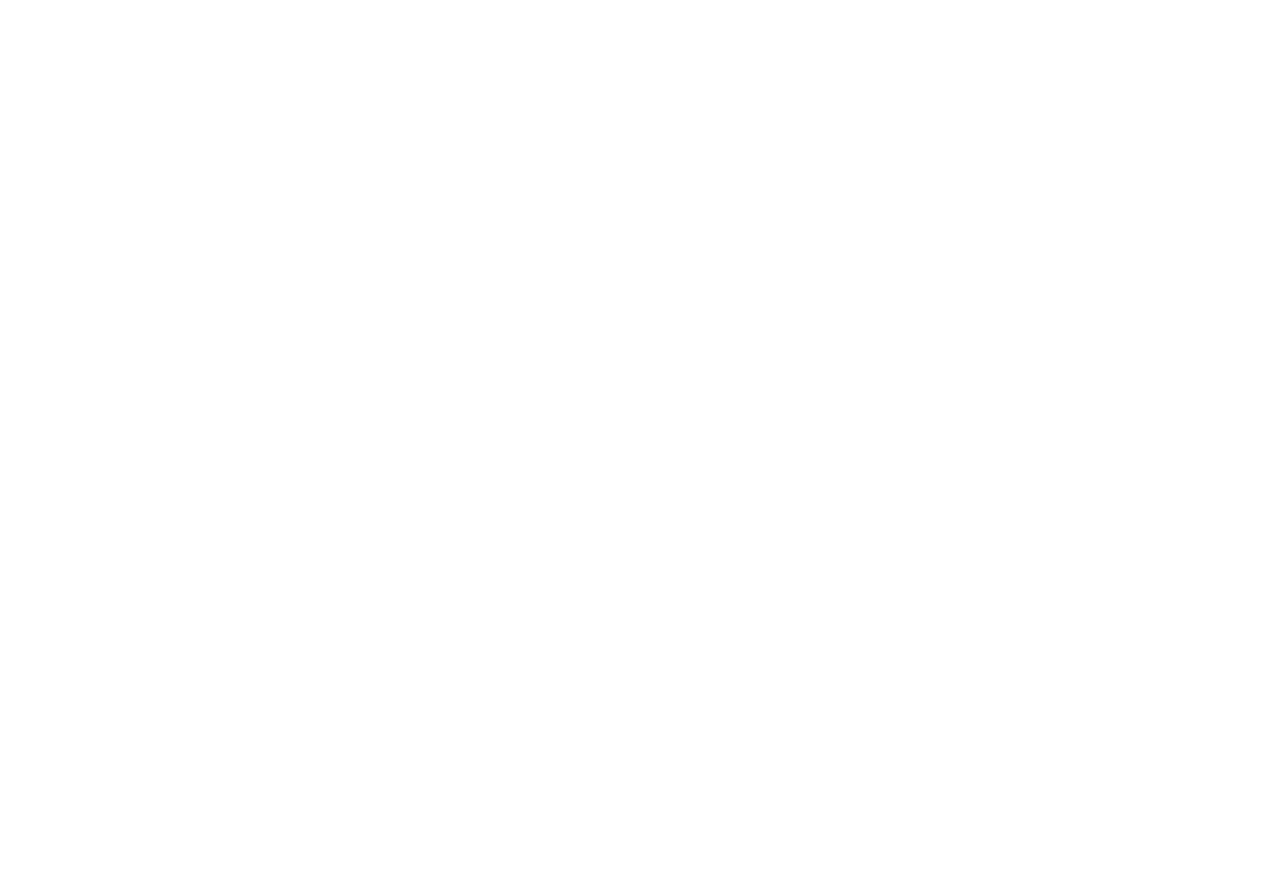
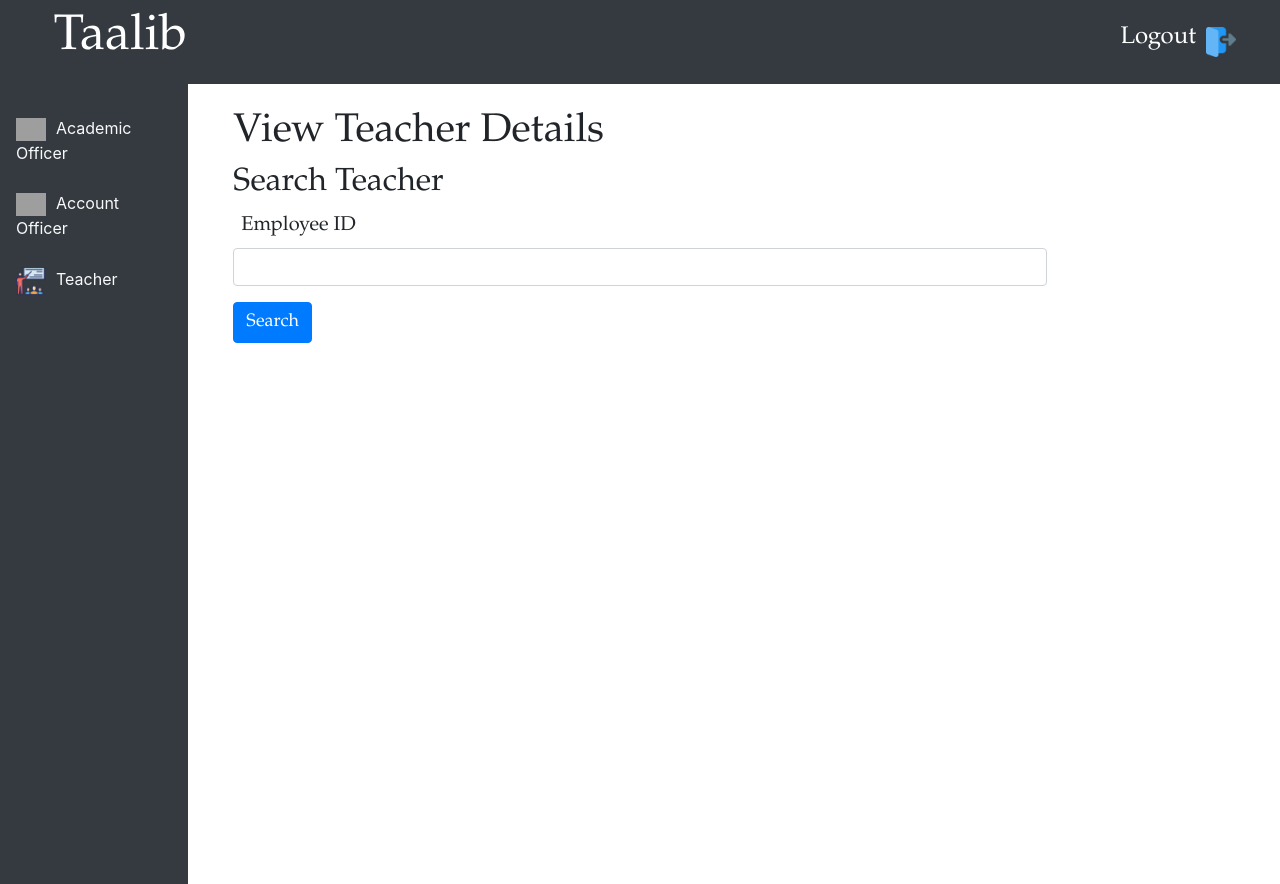
Before and after one commit to Muhammad-Hasham/Taalib, a React (Create React App) app in the folder Frontend/taalib/: page /ManageTeacher/viewTeacher in a window 1280 px wide. Before the commit this address had no page. Before the commit the page ends 800 px from the top, so only its background shows below. Built offline with nearby package versions, Linux system fonts and the light colour scheme; grey boxes are pictures that could not be loaded.

Commit message:
Teacher Complete

```diff
--- a/Frontend/taalib/src/App.js
+++ b/Frontend/taalib/src/App.js
@@ -27,6 +27,7 @@
 import DeleteTeacher from "./components/pages/Teacher/DeleteTeacher";
 import TeacherDelete from "./components/pages/Teacher/delete";
 import EditTeacher from "./components/pages/Teacher/editTeacher";
+import ViewTeacher from "./components/pages/Teacher/viewTeacher";
 
 function App() {
   return (
@@ -111,6 +112,13 @@
           path="/ManageTeacher/EditTeacher/TeacherInfo"
           element={<TeacherInfo />}
         />
+
+        <Route path="/ManageTeacher/viewTeacher" element={<ViewTeacher />} />
+        <Route
+          path="/ManageTeacher/viewTeacher/SearchResult"
+          element={<TeacherInfo />}
+        />
+
       </Routes>
     </BrowserRouter>
   );
--- /dev/null
+++ b/Frontend/taalib/src/components/pages/Teacher/searchForm.js
@@ -0,0 +1,60 @@
+import React, { useState} from "react";
+import axios from "axios";
+import { useNavigate } from "react-router-dom";
+
+function SearchForm() {
+    const navigate = useNavigate();
+    const [searchString, setSearchString] = useState("");
+
+    const handleSearch = async (e) => {
+
+        let token = localStorage.getItem("user");
+        token = JSON.parse(token);
+        token = token.token
+    e.preventDefault();
+
+    const data = {
+      employeeId: String(searchString),
+      };
+
+    try {
+      const response = await axios.get(
+        `http://localhost:3001/api/teacher/retrieve/${data.employeeId}`,
+        {
+          headers: { Authorization: token },
+        }
+      );
+
+      localStorage.setItem("teacher", JSON.stringify(response.data));
+      navigate("/ManageTeacher/ViewTeacher/SearchResult");
+    } catch (error) {
+      alert("Teacher not found");
+    }
+  };
+
+  return (
+    <div className="container">
+      <br />
+      <h1>View Teacher Details</h1>
+      <h2>Search Teacher</h2>
+      <form onSubmit={handleSearch}>
+        <div className="form-group">
+          <label htmlFor="name">Employee ID</label>
+          <input
+            type="String"
+            className="form-control"
+            id="employeeId"
+            value={searchString}
+            onChange={(e) => setSearchString(e.target.value)}
+            required
+          />
+        </div>
+        <button type="submit" className="btn btn-primary">
+          Search
+        </button>
+         </form>
+    </div>
+  );
+}
+
+export default SearchForm;
--- /dev/null
+++ b/Frontend/taalib/src/components/pages/Teacher/viewTeacher.js
@@ -0,0 +1,26 @@
+import React from "react";
+import NavBar from "../nav";
+import SideBar from "../sideBar";
+import SearchForm from "./searchForm";
+
+function ViewTeacher() {
+  const user = JSON.parse(localStorage.getItem("user"));
+
+  return (
+    <div>
+      <NavBar />
+      <div>
+        <div className="row">
+          <div className="col-md-2">
+            <SideBar />
+          </div>
+          <div className="col-md-8">
+            <SearchForm />
+          </div>
+        </div>
+      </div>
+    </div>
+  );
+}
+
+export default ViewTeacher;
```
